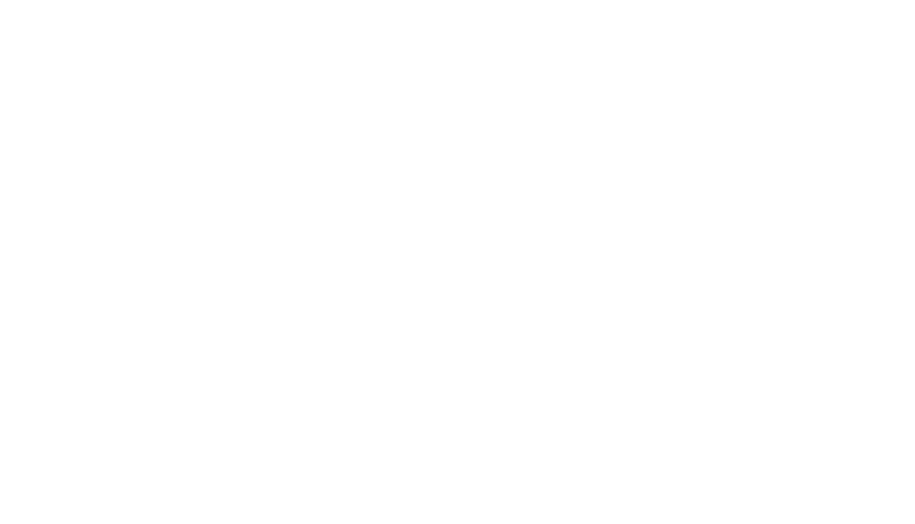
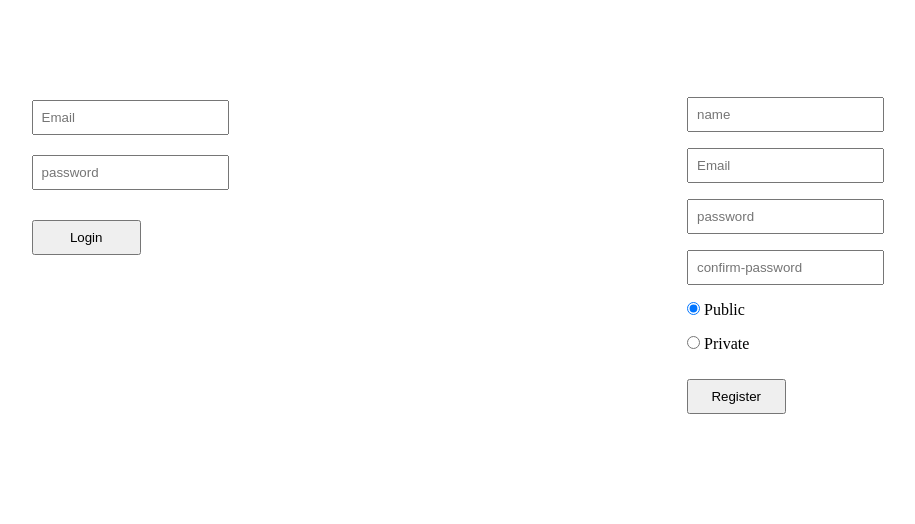
Before and after one commit to 786MohammadAtif786/chatting-with-raft, a website: page views/login-register.html in a window 1280 px wide. Shown: the whole page, without its empty margins (68-983 px from the left). Drawn offline with Linux system fonts and the light colour scheme.

Commit message:
create login and register sucessfully

```diff
--- a/app.js
+++ b/app.js
@@ -1,15 +1,19 @@
 const express = require('express');
 const ejs = require('ejs');
+
 const app = express();
 
+//appliction level middlweres
 app.use(express.static('public'));
+
+//template engine
 app.engine('html', ejs.renderFile);
 app.set('view engine', 'html');
 app.set('views', './views');
 
 
 app.get('/', (req, res) => {
-  res.render('chat');
+  res.render('login-register');
 });
 app.get('/logout', (req, res) => {
   res.redirect('/');
--- a/public/css/app.css
+++ b/public/css/app.css
@@ -79,3 +79,40 @@ h2 a {
   font-weight: bold;
   font-size: 18px;
 }
+
+
+
+.login-form {
+  position: fixed;
+  float: left;
+  width: 30%;
+  height: 100%;
+  padding: 7%;
+}
+.first-field {
+  padding: 10px;
+}
+.first-field input , .first-field button{
+  padding: 8px;
+}
+.first-field button {
+  margin: 10px auto;
+  cursor: pointer;
+  width: 30%;
+}
+.register-form {
+  float: right;
+  padding: 5%;
+  margin: 25px 20%;
+}
+.register-field {
+  padding: 8px;
+}
+.register-field input, .register-field button {
+  padding: 8px;
+}
+.register-field button {
+  width: 50%;
+  cursor: pointer;
+  margin: 10px auto;
+}
--- a/views/login-register.html
+++ b/views/login-register.html
@@ -1,3 +1,52 @@
-<!-- position: fixed;
-  right: 1px;
-  border: 1px solid #000000;
+<!DOCTYPE html>
+<html lang="en">
+<head>
+  <meta charset="UTF-8">
+  <meta http-equiv="X-UA-Compatible" content="IE=edge">
+  <meta name="viewport" content="width=device-width, initial-scale=1.0">
+  <title>Login and Register Form</title>
+  <link rel="stylesheet" href="/css/app.css">
+</head>
+<body>
+  <aside class="login-form">
+    <form method="POST" action="/login">
+      <div class="first-field">
+        <input type="email" name="eamil" placeholder="Email">
+      </div>
+      <div class="first-field">
+        <input type="password" name="password" placeholder="password">
+      </div>
+      <div class="first-field">
+        <button>Login</button>
+      </div>
+    </form>
+  </aside>
+  <main class="register-form">
+    <form action="/register" method="POST">
+      <div class="register-field">
+        <input type="text" name="name" placeholder="name">
+      </div>
+      <div class="register-field">
+        <input type="email" name="eamil" placeholder="Email">
+      </div>
+      <div class="register-field">
+        <input type="password" name="password" placeholder="password">
+      </div>
+      <div class="register-field">
+        <input type="password" name="confirm-password" placeholder="confirm-password">
+      </div>
+      <div class="register-field">
+        <input type="radio" name="profile-type" value="public" checked>
+        <label for="public">Public</label>
+      </div>
+      <div class="register-field">
+        <input type="radio" name="profile-type" value="private">
+        <label for="private">Private</label>
+      </div>
+      <div class="register-field">
+        <button>Register</button>
+      </div>
+    </form>
+  </main>
+</body>
+</html>
```
